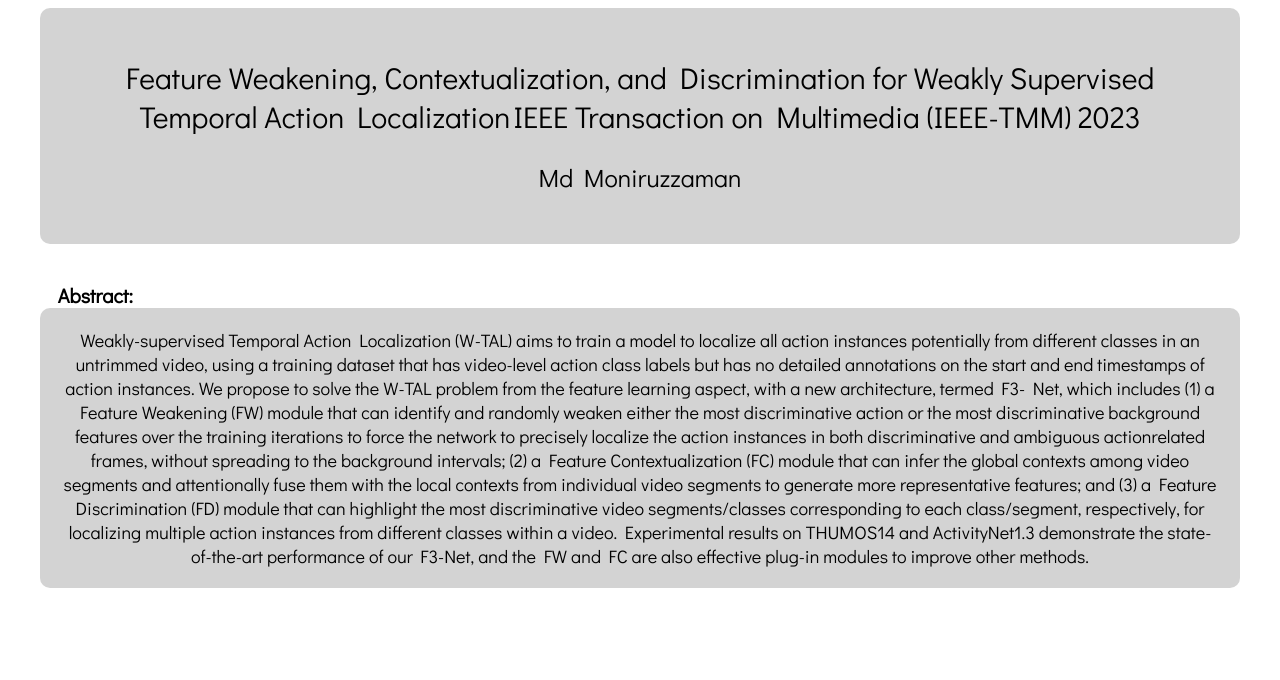
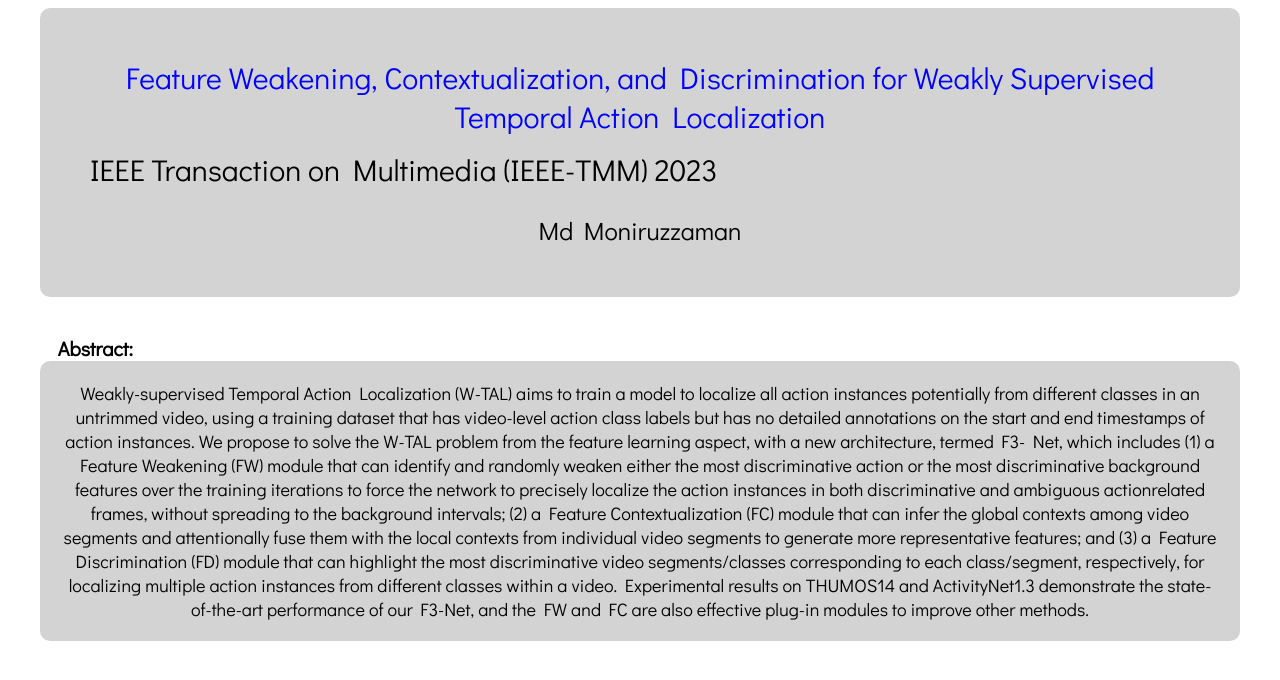
Before and after one commit to MoniruzzamanMd/F3-Net, a plain HTML site: page index.html in a window 1280 px wide. Drawn offline with Linux system fonts and the light colour scheme; some icons are missing.

Commit message:
Update index.html

```diff
--- a/index.html
+++ b/index.html
@@ -132,9 +132,10 @@
       <td>
         <table class="bordered" width="100%" align="center" border="00" cellspacing="0" cellpadding="50">
           <tr>
-            <td width="67%" valign="middle">
-              <p align=center>
+            <td width="1200" valign="middle">
+              <p align=center style="color:blue;">
                 <name>Feature Weakening, Contextualization, and Discrimination for Weakly Supervised Temporal Action Localization</name>
+		</p>
 		<name>IEEE Transaction on Multimedia (IEEE-TMM) 2023</name>
 		<p style="font-size:25px;">Md Moniruzzaman</p>
             </td>
```
